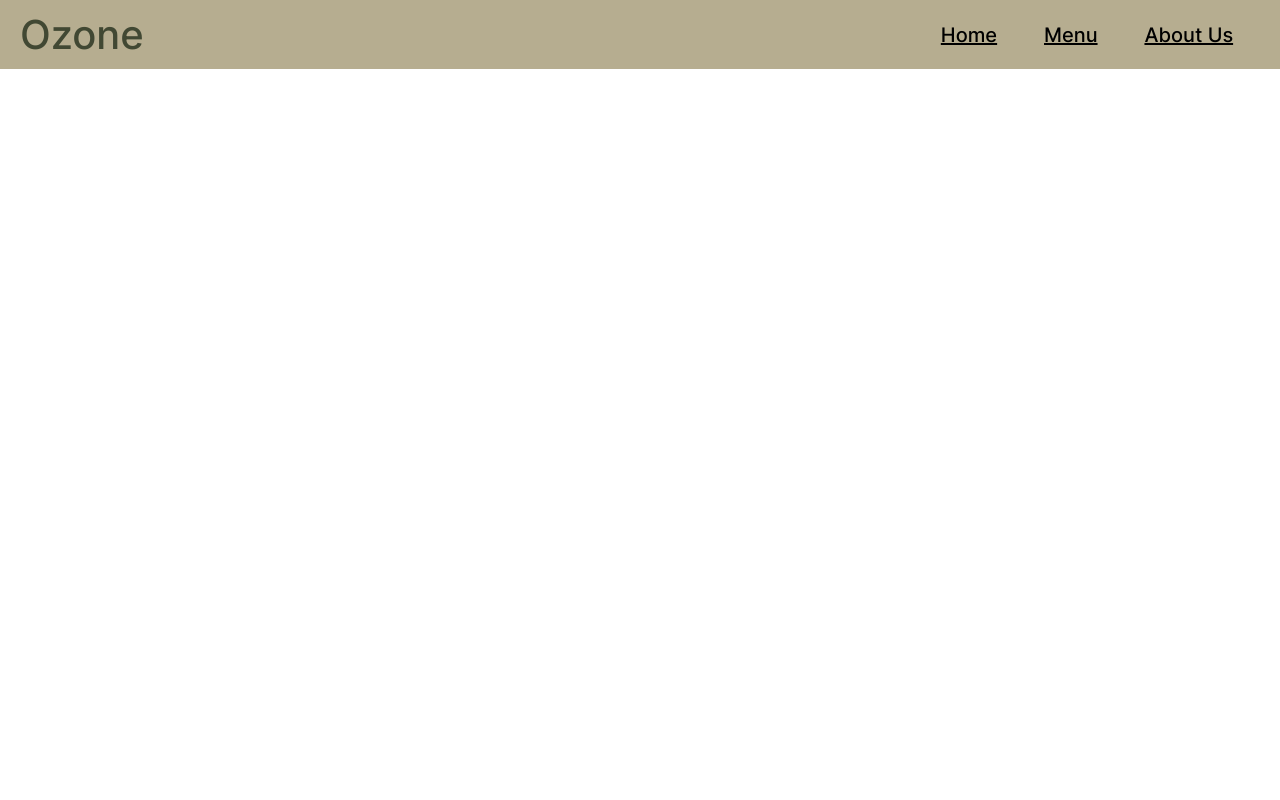
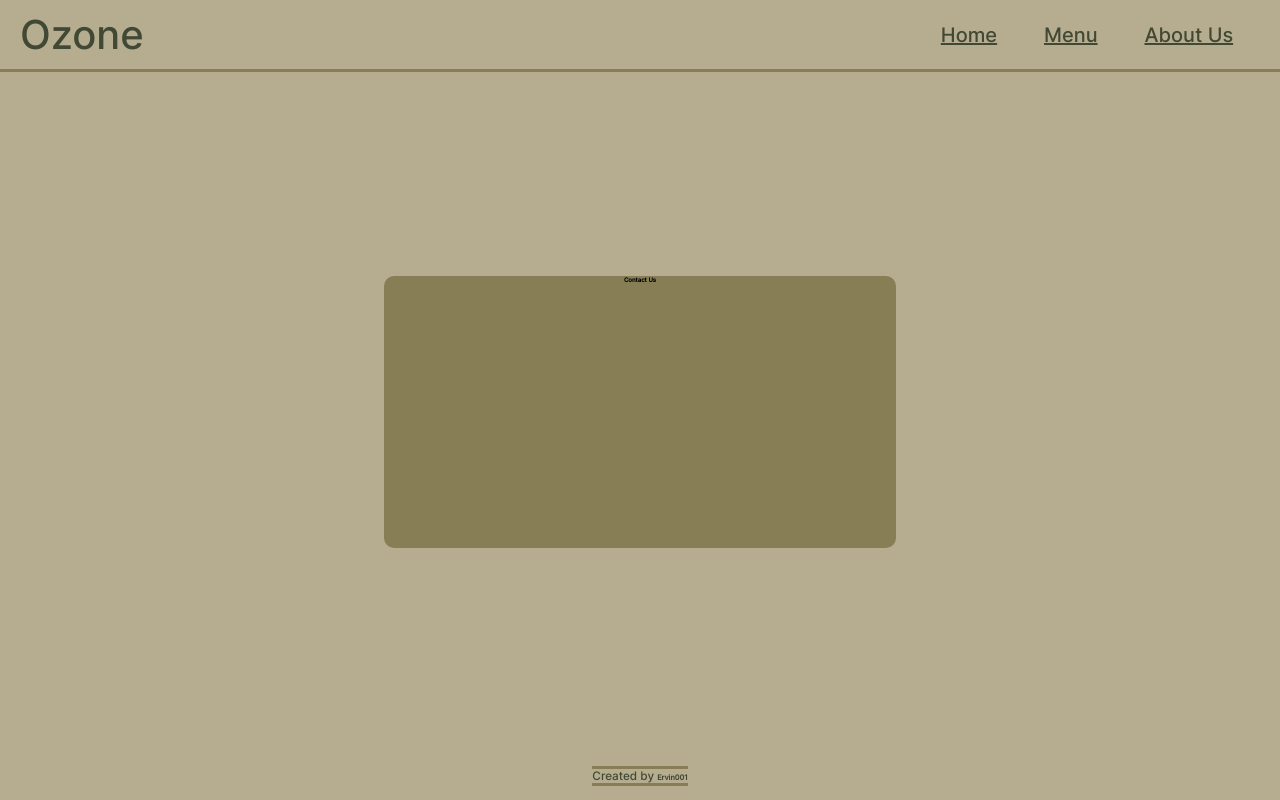
Before and after one commit to Ervin001/TOP_Restaurant-Page, a website built with webpack: page dist/index.html in a window 1280 px wide. Built offline with nearby package versions, Linux system fonts and the light colour scheme.

Commit message:
added a grid to the main content

```diff
--- a/src/index.js
+++ b/src/index.js
@@ -1,10 +1,10 @@
 import _ from 'lodash';
 import './style.css';
 import home from './pages/home.js';
-import aboutUs from './pages/aboutUS.js';
+import about from './pages/aboutUs.js';
 
 (function component() {
   // home();
-  aboutUs();
+  about();
   // console.log(aboutUs());
 })();
--- a/src/pages/aboutUs.js
+++ b/src/pages/aboutUs.js
@@ -1,4 +1,4 @@
-const aboutUs = function () {
+const about = function () {
   const containerEl = document.createElement('section');
   document.body.appendChild(containerEl);
   // const myImage = new Image();
@@ -6,19 +6,33 @@ const aboutUs = function () {
   // console.log(myImage);
 
   const html = `
-  <div class="container">
+  <div class="container ">
     <nav class="logo-container">
       <div class="title">Ozone</div>
       <div class="tabs-container">
-      <a href="#" class="tab home-tab">Home</a>
-      <a href="#" class="tab menu-tab">Menu</a>
-      <a href="#" class="tab aboutUs-tab">About Us</a>
+        <a href="#" class="tab home-tab">Home</a>
+        <a href="#" class="tab menu-tab">Menu</a>
+        <a href="#" class="tab aboutUs-tab">About Us</a>
       </div>
     </nav>
+
+    <div class="about-us-container">
+      <div class="about-us-content">
+        <h1 class="header-contact-us">Contact Us</h1>
+      </div>
+    </div>
+
+    <footer>
+    <div class="footer-info bl-b">
+      <div class="created-by">Created by <strong>Ervin001</strong></div>
+      <div class="extra-info"></div>
+    </div>
+  </footer>
+
   </div>
   `;
 
   containerEl.insertAdjacentHTML('beforeend', html);
 };
 
-export default aboutUs;
+export default about;
--- a/src/style.css
+++ b/src/style.css
@@ -12,6 +12,9 @@
   box-sizing: border-box;
   font-size: 62.5%;
   font-family: 'inter', sans-serif;
+}
+body {
+  background-color: #b6ad90;
 }
 
 .container {
@@ -56,7 +59,7 @@
 .tab:link,
 .tab:visited {
   /* cursor: pointer; */
-  color: #000;
+  color: #414833;
 }
 
 .tab:hover {
@@ -130,6 +133,35 @@ button:hover {
   color: #dcdad6;
 }
 
+/* About us page */
+
+.about-us-container {
+  flex-grow: 6;
+  display: grid;
+  grid-template-columns: 0.75fr 1fr 0.75fr;
+  grid-template-rows: 0.75fr 1fr 0.75fr;
+  grid-template-areas:
+    '... ... ...'
+    '... a ...'
+    '... ... ...';
+  background-color: #b6ad90;
+  border-top: #887e55 solid;
+}
+
+.about-us-content {
+  grid-area: a;
+  background-color: #887e55;
+  border-radius: 10px;
+
+  display: flex;
+  justify-content: center;
+}
+
+.bl-b {
+  border-bottom: #887e55 solid;
+  border-top: #887e55 solid;
+}
+
 footer {
   flex-grow: 0.25;
   display: flex;
--- a/webpack.config.js
+++ b/webpack.config.js
@@ -14,7 +14,7 @@ module.exports = {
   },
   plugins: [
     new HtmlWebpackPlugin({
-      title: 'Development',
+      title: 'TOP_Restaurant-Page',
     }),
   ],
 
```
Also changed, not shown: dist/index.html, 1 other file.
